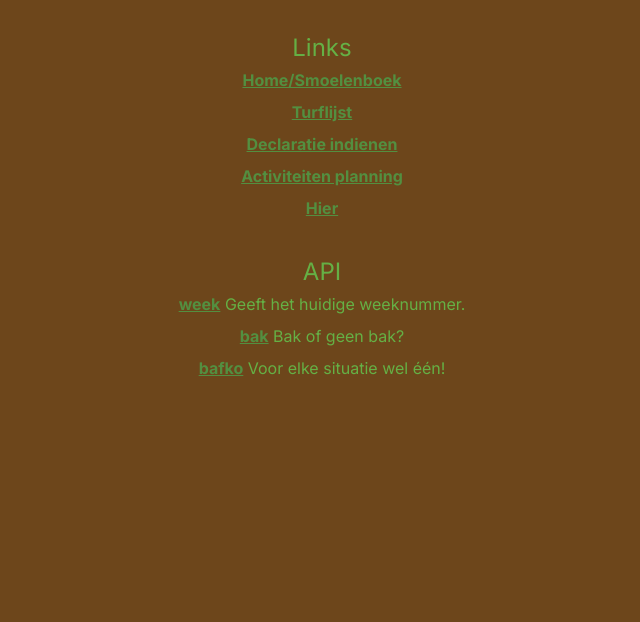
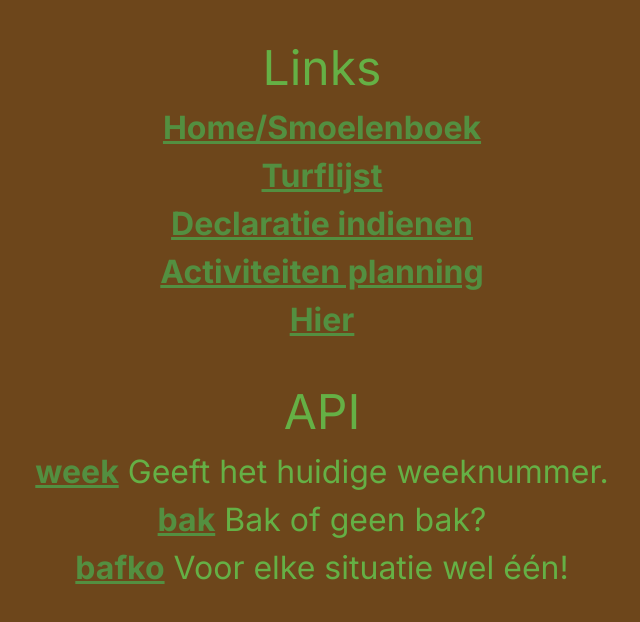
Before and after one commit to S-D-V-A-S-M-V-V-I-C-T-S-S-BAGGER/BAGGER-next, a Next.js app: page /sitemap in a window 1280 px wide. Shown: the top 622 px of the page, without its empty margins (318-958 px from the left). Built offline with nearby package versions, Linux system fonts and the light colour scheme.

Commit message:
Make sitemap text large

```diff
--- a/app/sitemap/sitemap.css
+++ b/app/sitemap/sitemap.css
@@ -3,8 +3,8 @@
     flex-direction: column;
     text-align: center;
     color: var(--blad-lichtgroen);
-    line-height: 2rem;
-    margin-top: 2rem;
+    font-size: max(min(5vw, 32px), 11px);
+    margin-top: max(min(5vw, 32px), 11px);
 }
 
 .section a {
```
